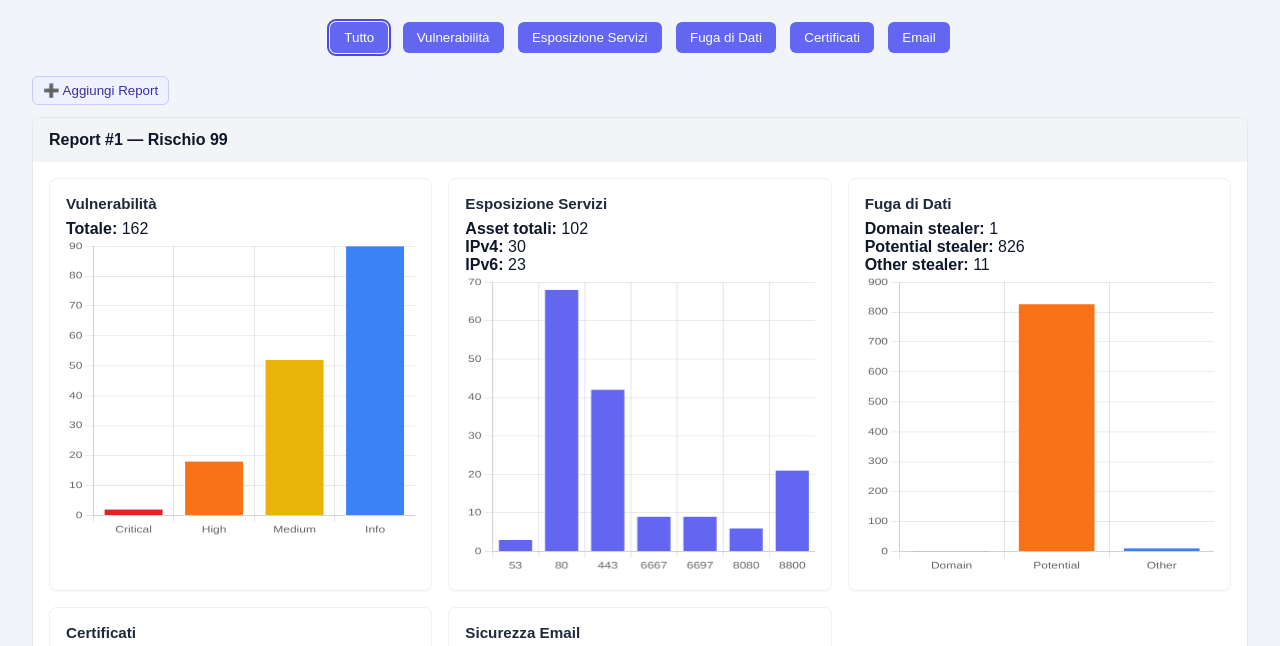
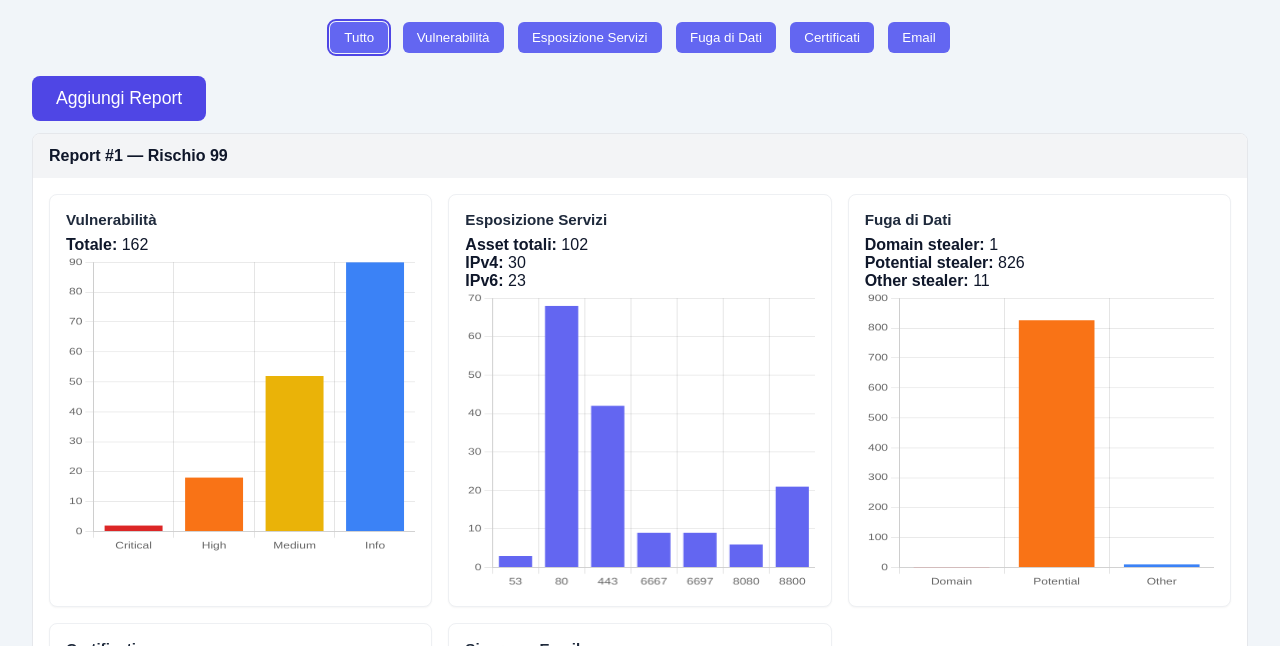
Before and after one commit to LorenzoSuppa00/Task_Colloquio, a website: page public/index.html in a window 1280 px wide. Shown: the part 84-730 px from the top of the page. Drawn offline with nearby package versions, Linux system fonts and the light colour scheme.

Commit message:
Aggiungi report modificato

```diff
--- a/public/index.html
+++ b/public/index.html
@@ -21,7 +21,7 @@
   </div>
 
   <div class="controls">
-    <button id="inviaBtn">➕ Aggiungi Report</button>
+    <button id="inviaBtn">Aggiungi Report</button>
   </div>
 
   <!-- Accordion container -->
--- a/public/styles.css
+++ b/public/styles.css
@@ -30,14 +30,21 @@ h1::after {
 /* ====== Azioni ====== */
 .controls { text-align: left; margin: 0 0 0.75rem; }
 .controls #inviaBtn {
-  padding: 6px 10px;
-  border: 1px solid #c7c9ff;
-  background: #eef2ff;
-  color: #3730a3;
-  border-radius: 6px;
+  font-size: 1.1rem;   /* testo più grande */
+  padding: 12px 24px;  /* più spazio interno */
+  background-color: #4f46e5; /* blu acceso */
+  color: #fff;         /* testo bianco */
+  border: none;
+  border-radius: 8px;
   cursor: pointer;
+  transition: background-color 0.2s ease-in-out, transform 0.1s ease-in-out;
 }
-.controls #inviaBtn:hover { background: #e0e7ff; }
+
+.controls #inviaBtn:hover {
+  background-color: #4f46e5; /* blu più scuro al passaggio */
+  transform: scale(1.05);   /* leggero ingrandimento */
+}
+
 
 /* ====== Filtri globali ====== */
 .filters { text-align: center; margin: 14px 0 18px; }
```
